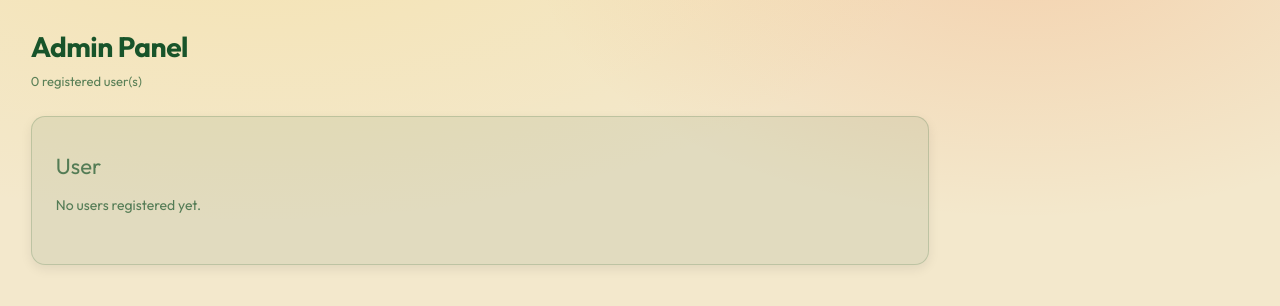
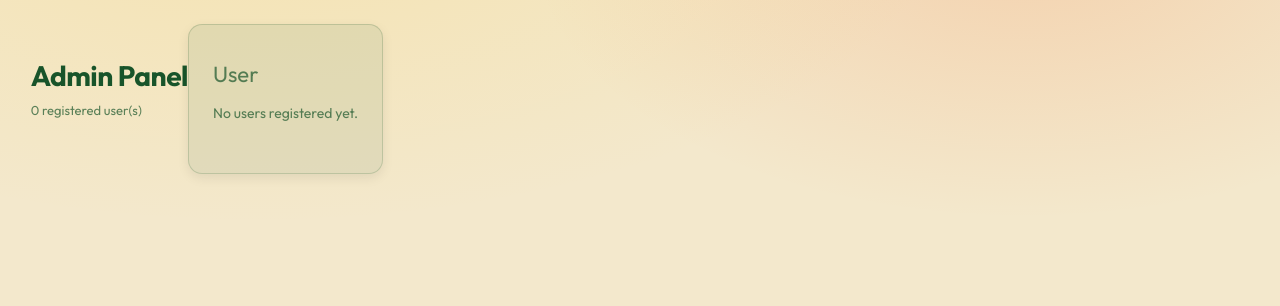
Before and after one commit to khtvi/minted, a Python web app: template templates/admin.html in a window 1280 px wide. Shown: the part 56-362 px from the top of the page. Run offline with Jinja, Linux system fonts and the light colour scheme; the template is opened without the code that fills it, so the values that code supplies are empty.

Commit message:
Update styles.css

```diff
--- a/static/styles.css
+++ b/static/styles.css
@@ -207,7 +207,9 @@ nav a.nav-brand.active {
    LAYOUT
 ────────────────────────────────────────── */
 .page {
-  display: grid;
+  display: flex;
+  align-items: center;
+  justify-content: flex-start;
   width: 75%;
   max-width: none;
   margin: 0;
```
